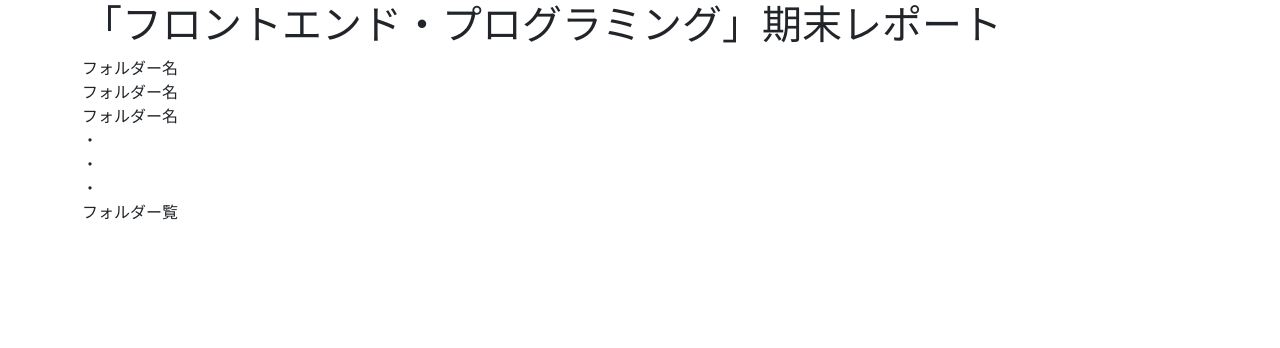
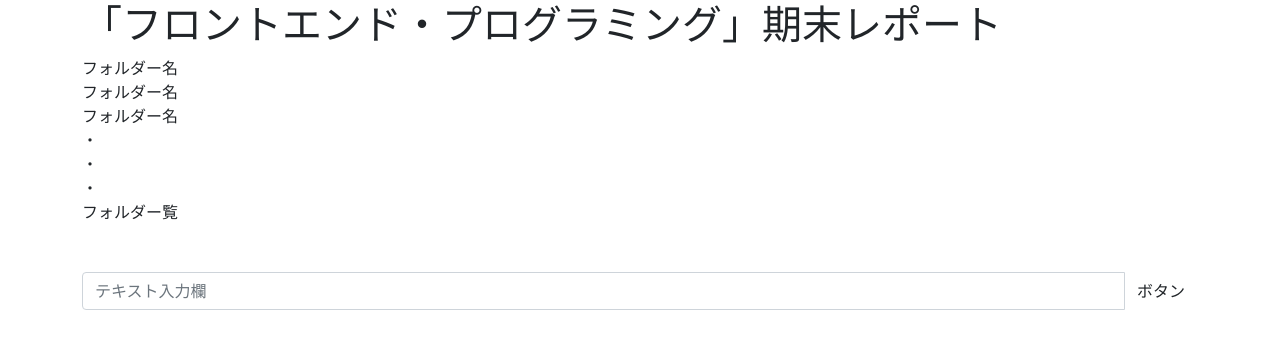
Before and after one commit to sakaitakumi/osaka-hightech-website-2022, a plain HTML site: page index.html in a window 1280 px wide. Drawn offline with nearby package versions, Linux system fonts and the light colour scheme.

Commit message:
kennsaku

```diff
--- a/index.html
+++ b/index.html
@@ -30,7 +30,6 @@
     </div>
   </div>
 
-  <!-- 制作実績 -->
   <div class="container">
     <div class="row">
         <div class="d-flex align-items-start flex-column bd-highlight mb-3" style="height: 200px;">
@@ -42,10 +41,15 @@
             <div class="coll-2 bd-highlight">     ・    </div>
             <div class="coll-2 bd-highlight">フォルダー覧</div>
           </div>
+          <div class="input-group">
+            <input type="text" class="form-control" placeholder="テキスト入力欄">
+            <span class="input-group-btn">
+                <button type="button" class="btn btn-default">ボタン</button>
+            </span>
+        </div>
     </div>
   </div>
 
-  <!-- スキルリスト / 資格・免許 -->
   <div class="container">
     <div class="row">
 
```
